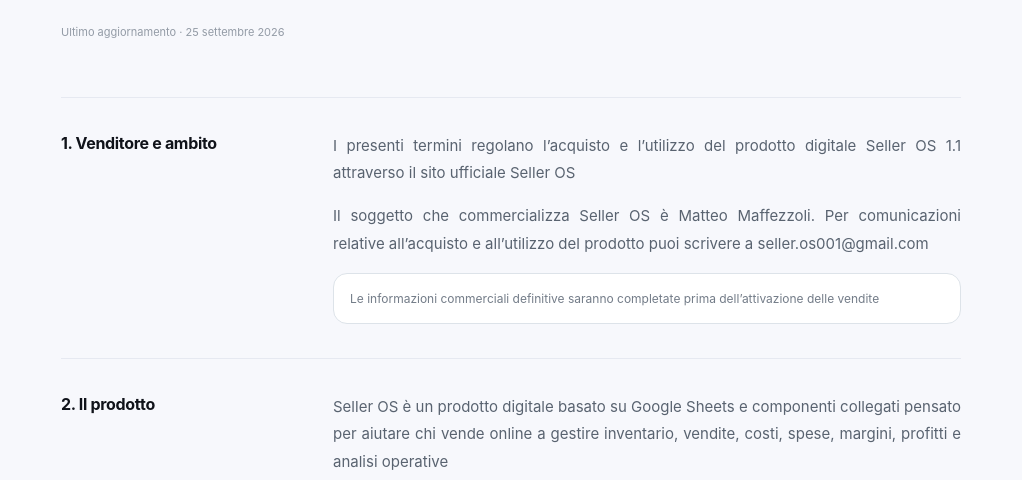
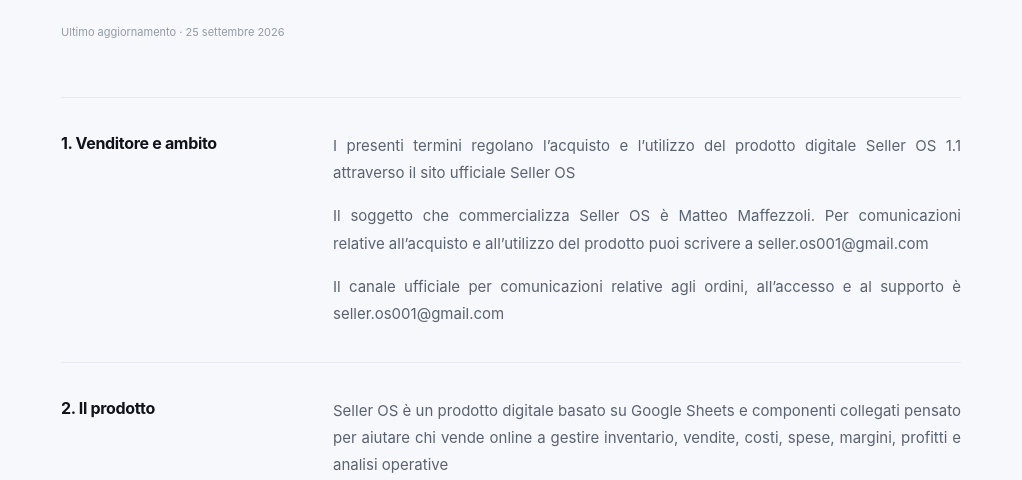
Before and after one commit to maffeuomosky-rgb/seller-os-site, a plain HTML site: page termini.html in a window 1280 px wide. Shown: the part 320-800 px from the top of the page, without its empty margins (129-1151 px from the left). Drawn offline with Linux system fonts and the light colour scheme.

Commit message:
docs: finalize Seller OS commercial terms

```diff
--- a/termini.html
+++ b/termini.html
@@ -62,7 +62,7 @@
           <div class="legal-copy">
             <p>I presenti termini regolano l’acquisto e l’utilizzo del prodotto digitale Seller OS 1.1 attraverso il sito ufficiale Seller OS</p>
             <p>Il soggetto che commercializza Seller OS è Matteo Maffezzoli. Per comunicazioni relative all’acquisto e all’utilizzo del prodotto puoi scrivere a seller.os001@gmail.com</p>
-            <p><span class="legal-placeholder">Le informazioni commerciali definitive saranno completate prima dell’attivazione delle vendite</span></p>
+            <p>Il canale ufficiale per comunicazioni relative agli ordini, all’accesso e al supporto è seller.os001@gmail.com</p>
           </div>
         </section>
 
```
